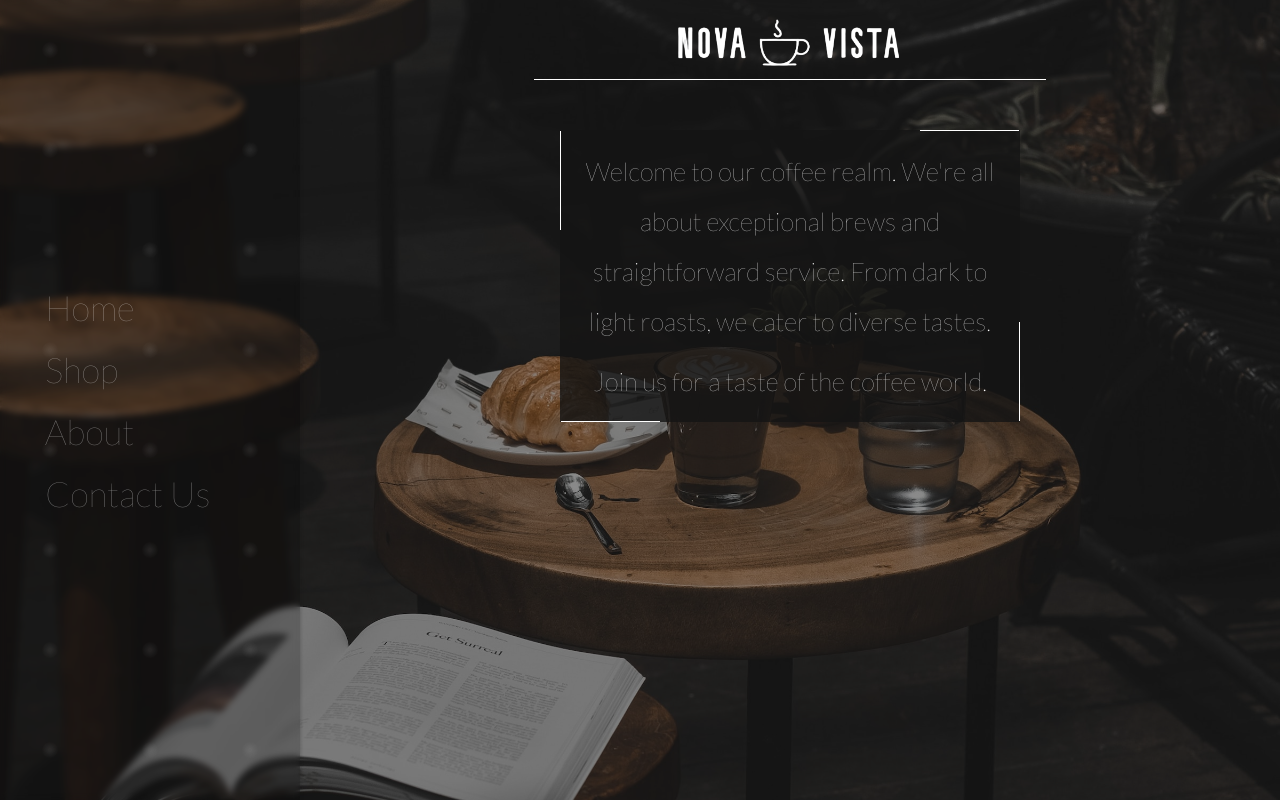
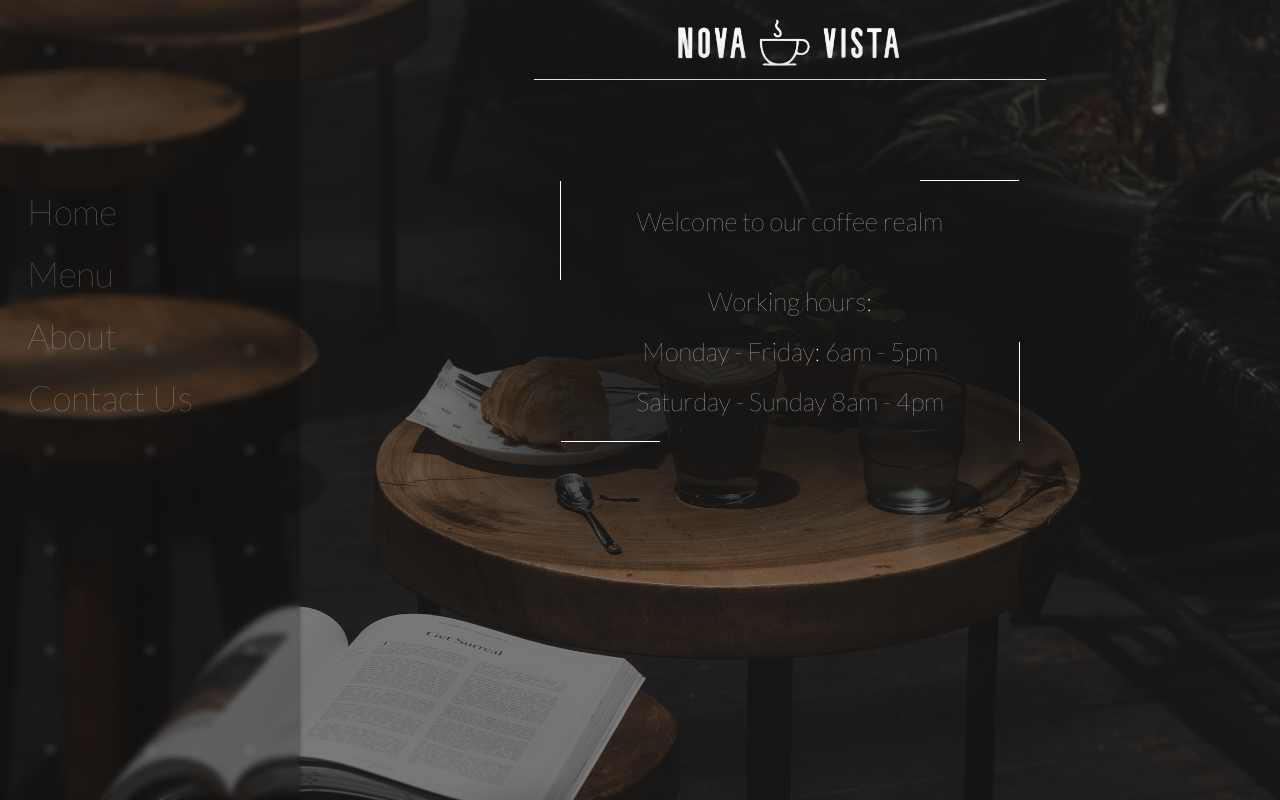
Before and after one commit to sevleo/TOP-RestaurantMenu, a website built with webpack: page src/index.html in a window 1280 px wide. Built offline with nearby package versions, Linux system fonts and the light colour scheme.

Commit message:
align menu tab with content containers

```diff
--- a/src/page-loader.js
+++ b/src/page-loader.js
@@ -20,6 +20,10 @@ function generateDOM() {
     menuBackgroundPattern.classList.add('menu-background-pattern');
     menu.append(menuBackgroundPattern);
 
+    const placeholder = document.createElement('div');
+    placeholder.classList.add('placeholder');
+    menu.append(placeholder);
+
     const menuItems = document.createElement('div');
     menuItems.classList.add('menu-items');
     menu.append(menuItems);
@@ -34,7 +38,7 @@ function generateDOM() {
 
     const menuItem2 = document.createElement('div');
     menuItem2.classList.add('menu-item');
-    menuItem2.textContent = 'Shop';
+    menuItem2.textContent = 'Menu';
     menuItems.append(menuItem2);
     menuItem2.addEventListener('click', () => {
         createShopDiv();
@@ -85,12 +89,20 @@ function generateDOM() {
             contentContainer.append(contentContainerHome);
 
             const p1 = document.createElement('p');
-            p1.textContent = "Welcome to our coffee realm. We're all about exceptional brews and straightforward service. From dark to light roasts, we cater to diverse tastes."
+            p1.textContent = "Welcome to our coffee realm"
             contentContainerHome.append(p1);
 
             const p2 = document.createElement('p');
-            p2.textContent = "Join us for a taste of the coffee world."
+            p2.textContent = "Working hours:"
             contentContainerHome.append(p2);
+
+            const p3 = document.createElement('p');
+            p3.textContent = "Monday - Friday: 6am - 5pm"
+            contentContainerHome.append(p3);
+
+            const p4 = document.createElement('p');
+            p4.textContent = "Saturday - Sunday 8am - 4pm"
+            contentContainerHome.append(p4);
 
             deleteShopDiv();
             deleteAboutDiv();
--- a/src/styles.css
+++ b/src/styles.css
@@ -35,8 +35,8 @@ html {
         box-shadow: 1px 0px 3px 0px rgba(20,20,20,0.2);
         display: flex;
         align-items: center;
-        /* flex-direction: column; */
-        justify-content: center;
+        flex-direction: column;
+        justify-content: start;
         position: fixed;
         height: 100%;
         width: 300px;
@@ -58,9 +58,17 @@ html {
     .menu-items {
         /* margin-left: clamp(1rem, 3vw, 8rem); */
         margin-left: 35px;
+        margin-bottom: 25px;
         position: relative;
         z-index: 3;
         width: 100%;
+    }
+
+    /* Placeholder to create offset on menu tab to align menu-items with content-containers */
+    .placeholder {
+        height: 180px;
+        width: 100%;
+        flex-shrink: 1;
     }
 
     .menu:hover .menu-item {
@@ -179,7 +187,7 @@ html {
         position: relative;
         grid-column: 1 / 2;
         grid-row: 2 / 3;
-        padding: 50px 20px 100px 20px;
+        padding: 100px 20px 100px 20px;
         color: white;
         z-index: 2;
         width: 500px;
@@ -188,10 +196,10 @@ html {
 
     .content-container > div {
         /* width: 400px; */
-        transition: all 1s ease-out;
+        transition: opacity 1s ease-out;
         opacity: 1;
         transform: translateX(0%);
-        /* box-shadow: 0px 0px 100px 50px rgba(20,20,20,1); */
+        box-shadow: 0px 0px 100px 50px rgba(20,20,20,1);
     }
 
     .content-container > div.hide {
@@ -223,7 +231,7 @@ html {
     }
 
     .home p:first-child {
-    margin-bottom: 10px;
+    margin-bottom: 30px;
     }
 }
 
```
Also changed, not shown: dist/main.js.
